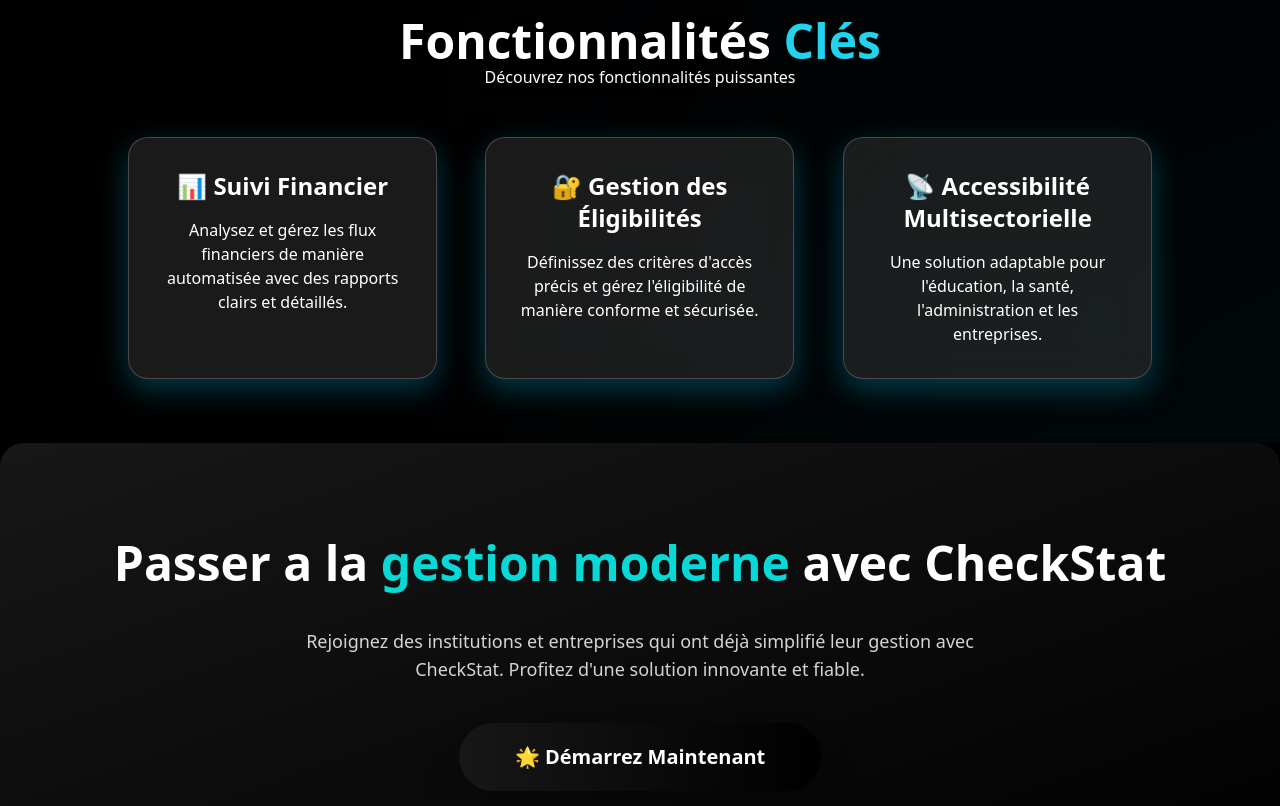
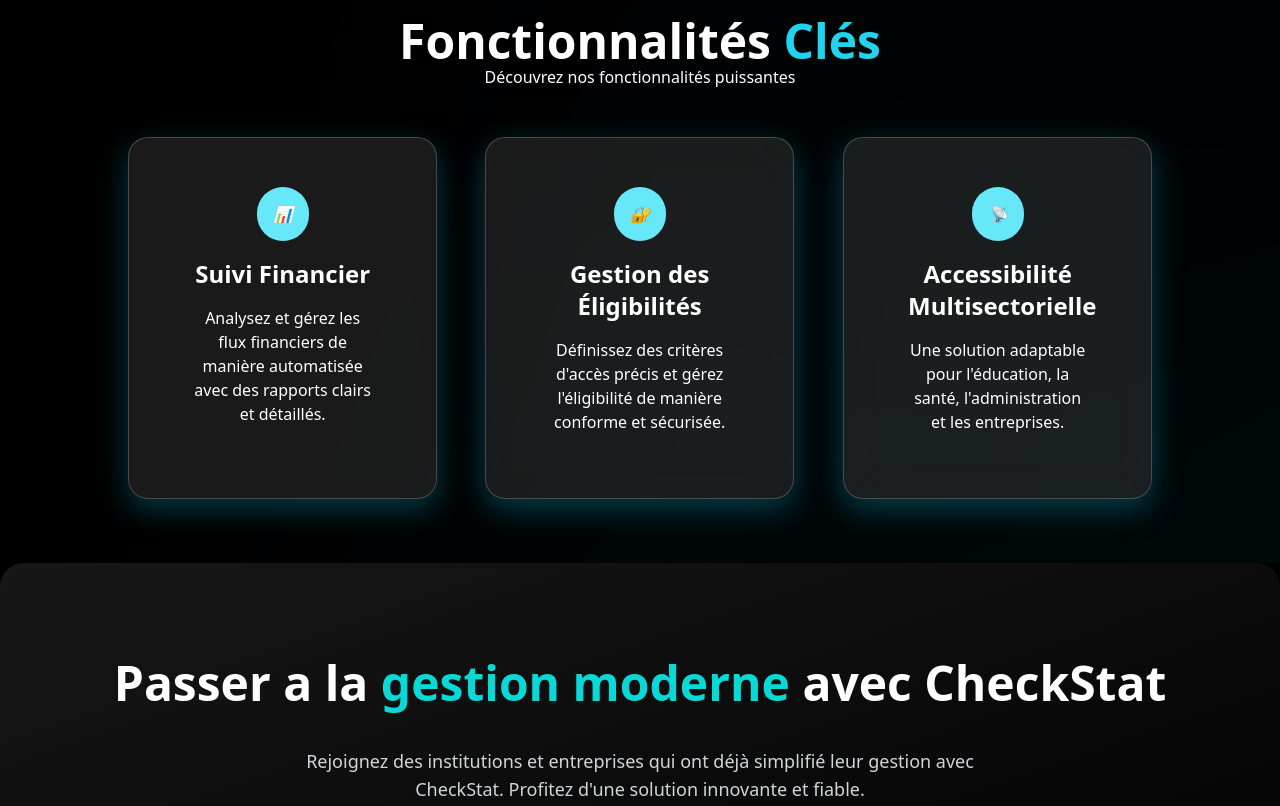
Before and after one commit to elieakilimali/checkstat_landing, a website: page index.html in a window 1280 px wide. Shown: the part 1460-2266 px from the top of the page. Drawn offline with Linux system fonts and the light colour scheme.

Commit message:
Suite de finalisation

```diff
--- a/index.html
+++ b/index.html
@@ -128,7 +128,7 @@
 <section class="text-white flex flex-col md:flex-row items-center justify-between px-[10%] sm:px-[10%] md:px-[10%] py-20">
     <!-- Texte -->
     <div class="text-center max-w-lg w-full md:w-1/2 md:text-left mb-8 md:mb-0">
-        <h2 class="text-4xl sm:text-5xl md:text-6xl font-bold leading-tight">
+        <h2 class="text-5xl sm:text-5xl md:text-6xl font-bold leading-tight">
             Simplifiez le contôle et le <span class="text-cyan-400">Suivi financier</span> </span>
         </h2>
         <p class="mt-6 text-lg text-gray-400">
@@ -161,7 +161,7 @@
         <!-- Image stylisée -->
         <div class="relative">
             <div class="w-full h-[350px] bg-gradient-to-tr from-cyan-400 to-cyan-600 rounded-3xl shadow-lg flex items-center justify-center">
-                <span class="text-black text-3xl font-bold">CheckStat in Action</span>
+                <span class="text-black text-3xl font-bold"></span>
             </div>
         </div>
 
@@ -201,19 +201,28 @@
     <div class="grid grid-cols-1 md:grid-cols-3 gap-12 px-[10%]">
         <!-- Fonctionnalité 1 -->
         <div class="card-effect">
-            <h3 class="text-2xl font-bold mb-4">📊 Suivi Financier</h3>
+            <span class=" p-4 my-8 rounded-full bg-cyan-300">
+                <i>📊  </i>
+            </span>
+            <h3 class="text-2xl font-bold mb-4 mt-8"> Suivi Financier</h3>
             <p>Analysez et gérez les flux financiers de manière automatisée avec des rapports clairs et détaillés.</p>
         </div>
 
         <!-- Fonctionnalité 2 -->
         <div class="card-effect">
-            <h3 class="text-2xl font-bold mb-4">🔐 Gestion des Éligibilités</h3>
+            <span class=" p-4 mb-4 rounded-full bg-cyan-300">
+                <i>🔐 </i>
+            </span>
+            <h3 class="text-2xl font-bold mb-4 mt-8"> Gestion des Éligibilités</h3>
             <p>Définissez des critères d'accès précis et gérez l'éligibilité de manière conforme et sécurisée.</p>
         </div>
 
         <!-- Fonctionnalité 3 -->
         <div class="card-effect">
-            <h3 class="text-2xl font-bold mb-4">📡 Accessibilité Multisectorielle</h3>
+            <span class=" p-4 mb-4 rounded-full bg-cyan-300">
+                <i>📡</i>
+            </span>
+            <h3 class="text-2xl font-bold mb-4 mt-8"> Accessibilité Multisectorielle</h3>
             <p>Une solution adaptable pour l'éducation, la santé, l'administration et les entreprises.</p>
         </div>
     </div>
@@ -250,7 +259,7 @@
         <div class="grid grid-cols-1 md:grid-cols-3 gap-8">
             <!-- Section 1: Informations sur l'entreprise -->
             <div class="space-y-6">
-                <h3 class="text-3xl font-semibold text-cyan-400">À propos de CheckStat</h3>
+                <h3 class="text-3xl font-semibold text-white">À propos de CheckStat</h3>
                 <p class="text-lg text-gray-400">CheckStat est la solution incontournable pour la gestion et le suivi des données financières dans les établissements et entreprises. Nous simplifions les processus et garantissons une protection avancée des informations.</p>
             </div>
 
--- a/src/styles.css
+++ b/src/styles.css
@@ -33,7 +33,7 @@
     background: rgba(255, 255, 255, 0.1);
     border: 1px solid rgba(255, 255, 255, 0.2);
     border-radius: 20px;
-    padding: 2rem;
+    padding: 4rem;
     backdrop-filter: blur(25px);
     box-shadow: 0 10px 30px rgba(8,145,178,0.4);
     transition: transform 0.5s ease-in-out, box-shadow 0.5s ease-in-out;
```
Also changed, not shown: dist/styles.css.
